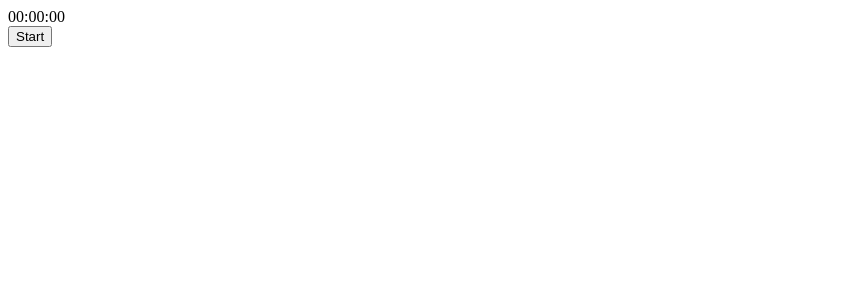
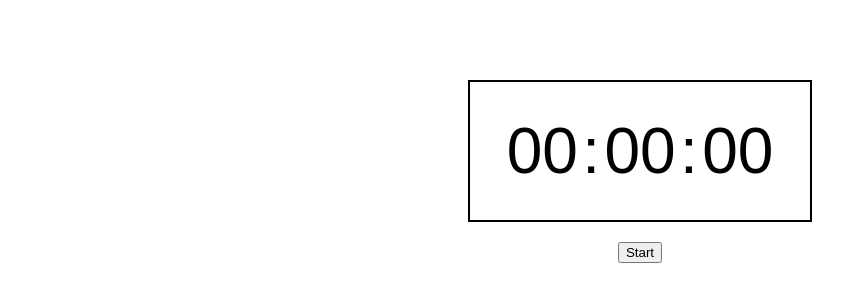
Before and after one commit to Shopify/eng-intern-assessment-react, a React app: page / in a window 1280 px wide. Shown: the top 302 px of the page, without its empty margins (0-867 px from the left). Built offline with nearby package versions, Linux system fonts and the light colour scheme.

Commit message:
style: adds styling for timer
separates timer to 3 spans to avoid jerking motion when number set to 11

```diff
--- a/src/App.tsx
+++ b/src/App.tsx
@@ -3,7 +3,7 @@ import StopWatch from './StopWatch';
 
 export default function App() {
   return (
-    <div>
+    <div className='container'>
       <StopWatch />
     </div>
   );
--- a/src/StopWatch.tsx
+++ b/src/StopWatch.tsx
@@ -41,20 +41,21 @@ export default function StopWatch() {
   );
 
   const handleLap = (time: number) => {
+    const lapTime = toStopWatchFormat(time - prevTime);
+    const overallTime = toStopWatchFormat(time);
     const currLap: Lap = {
       lapNumber: lapNumber,
-      lapTime: toStopWatchFormat(time - prevTime),
-      overallTime: toStopWatchFormat(time),
+      lapTime: `${lapTime.minutes}:${lapTime.seconds}:${lapTime.hundredthSec}`,
     };
     setLaps((prevLap) => [currLap, ...prevLap]);
     setPrevTime(time);
   };
 
   return (
-    <div>
+    <>
       <Timer lapNumber={lapNumber} state={state} onLap={handleLap} />
       <StopWatchButtons onButtonPress={handleAction} state={state} />
       <LapsList laps={laps} />
-    </div>
+    </>
   );
 }
--- a/src/Timer.tsx
+++ b/src/Timer.tsx
@@ -1,6 +1,6 @@
-import React, { Dispatch, SetStateAction, useEffect, useState } from 'react';
+import React, { useEffect, useState } from 'react';
 import { toStopWatchFormat } from './utils/time';
-import { StopWatchAction, StopWatchState } from './resources/stopWatch';
+import { StopWatchState } from './resources/stopWatch';
 
 interface IProps {
   state: StopWatchState;
@@ -28,5 +28,15 @@ export default function Timer({ state, lapNumber, onLap }: IProps) {
     if (lapNumber !== 0) onLap(time);
   }, [lapNumber]);
 
-  return <div>{toStopWatchFormat(time)}</div>;
+  const { minutes, seconds, hundredthSec } = toStopWatchFormat(time);
+
+  return (
+    <div className='timer-container' data-testid='timer'>
+      <span className='timer-number'>{minutes}</span>
+      <span>:</span>
+      <span className='timer-number'>{seconds}</span>
+      <span>:</span>
+      <span className='timer-number'>{hundredthSec}</span>
+    </div>
+  );
 }
--- /dev/null
+++ b/src/index.css
@@ -0,0 +1,38 @@
+:root {
+  --font-size: 1.3rem;
+  --sans: sans-serif, 'Chivo';
+}
+
+*,
+*::before,
+*::after {
+  box-sizing: border-box;
+}
+
+body {
+  margin: 0;
+  padding: 0;
+  font-family: var(--sans);
+  font-size: var(--font-size);
+}
+
+.container {
+  display: flex;
+  flex-direction: column;
+  justify-content: center;
+  align-items: center;
+  margin-top: 5rem;
+  gap: 1rem;
+}
+
+.timer-container {
+  border: 2px solid black;
+  text-align: center;
+  font-size: 4rem;
+  padding: 2rem;
+}
+
+.timer-number {
+  display: inline-block;
+  min-width: 5rem;
+}
--- a/src/index.tsx
+++ b/src/index.tsx
@@ -1,6 +1,7 @@
 import React from 'react';
 import { createRoot } from 'react-dom/client';
 import App from './App';
+import './index.css';
 
 const container = document.getElementById('root');
 const root = createRoot(container);
--- a/src/utils/time.ts
+++ b/src/utils/time.ts
@@ -8,5 +8,5 @@ export function toStopWatchFormat(time: number) {
   const hundredthSec = Math.floor(time % 100)
     .toString()
     .padStart(2, '0');
-  return `${minutes}:${seconds}:${hundredthSec}`;
+  return { minutes: minutes, seconds: seconds, hundredthSec: hundredthSec };
 }
```
